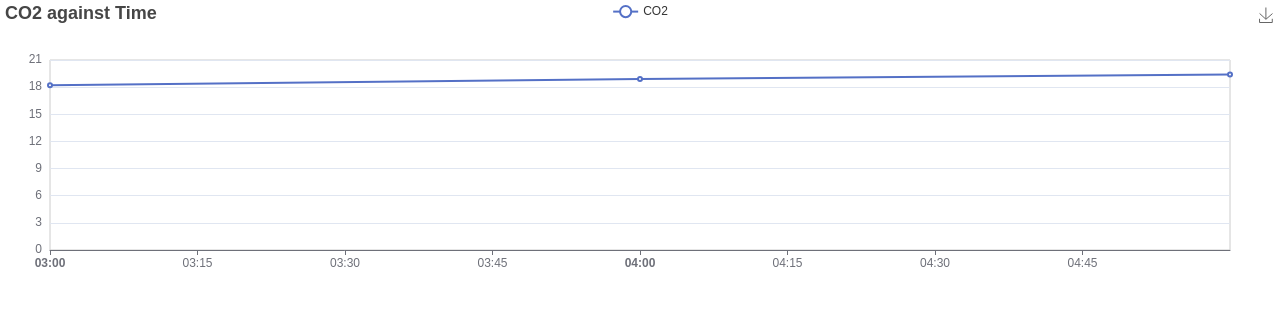
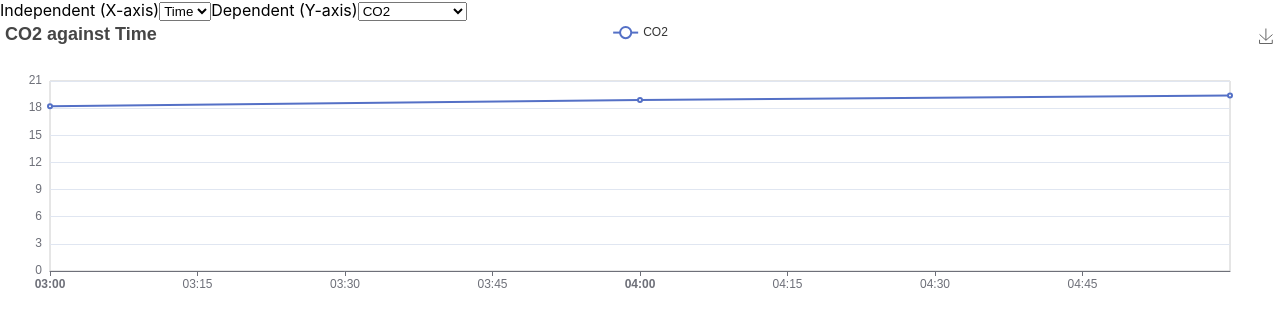
Before and after one commit to jonathandw743/CO2-plotting-for-SAMHE, a React (Create React App) app: page / in a window 1280 px wide. Shown: the top 326 px of the page. Built offline with nearby package versions, Linux system fonts and the light colour scheme.

Commit message:
added dropdown menu for different metrics

```diff
--- a/src/App.jsx
+++ b/src/App.jsx
@@ -1,30 +1,8 @@
 import "./App.css";
 import Page from "./components/Page";
-import { useState } from "react";
 
 function App() {
-    const [plottingData, setPlottingData] = useState([
-        {
-            time: "2022-07-20T03:00:00",
-            val: 18.2,
-        },
-        {
-            time: "2022-07-20T04:00:00",
-            val: 18.9,
-        },
-        {
-            time: "2022-07-20T05:00:00",
-            val: 19.4,
-        },
-    ]);
-    const [plottingOptions, setPlottingOptions] = useState({
-        independentKey: "time",
-        dependentKey: "val",
-        independentName: "Time",
-        dependentName: "CO2",
-    });
-
-    return <Page plottingData={plottingData} plottingOptions={plottingOptions} />;
+	return <Page />;
 }
 
 export default App;
--- a/src/components/Page.jsx
+++ b/src/components/Page.jsx
@@ -1,7 +1,51 @@
 import Plotter from "./Plotter";
+import { useState } from "react";
 
-const Page = ({plottingData, plottingOptions}) => {
-  return <Plotter data={plottingData} options={plottingOptions}/>;
+const Page = () => {
+	const [plottingData, setPlottingData] = useState([
+		{
+			time: "2022-07-20T03:00:00",
+			val: 18.2,
+			val2: 100.3,
+		},
+		{
+			time: "2022-07-20T04:00:00",
+			val: 18.9,
+			val2: 85,
+		},
+		{
+			time: "2022-07-20T05:00:00",
+			val: 19.4,
+			val2: 4,
+		},
+	]);
+	const [plottingIndependentKeys, setPlottingIndependentKeys] = useState({
+		Time: "time",
+	});
+	const [plottingDependentKeys, setPlottingDependentKeys] = useState({
+		CO2: "val",
+		"Another Metric": "val2",
+	});
+	const [plottingOptions, setPlottingOptions] = useState({
+		independentName: "Time",
+		dependentName: "CO2",
+	});
+	const onPlottingIndependentKeyChange = (name) => {
+		setPlottingOptions({ ...plottingOptions, independentName: name });
+	};
+	const onPlottingDependentKeyChange = (name) => {
+		setPlottingOptions({ ...plottingOptions, dependentName: name });
+	};
+	return (
+		<Plotter
+			data={plottingData}
+			options={plottingOptions}
+			independentKeys={plottingIndependentKeys}
+			dependentKeys={plottingDependentKeys}
+			onIndependentKeyChange={onPlottingIndependentKeyChange}
+			onDependentKeyChange={onPlottingDependentKeyChange}
+		/>
+	);
 };
 
 export default Page;
--- a/src/components/Plotter.jsx
+++ b/src/components/Plotter.jsx
@@ -1,53 +1,63 @@
 import ReactECharts from "echarts-for-react";
+import PlottingOptionsEditor from "./PlottingOptionsEditor";
 
-const Plotter = ({data, options}) => {
+const Plotter = ({ data, options, independentKeys, dependentKeys, onIndependentKeyChange, onDependentKeyChange }) => {
+	console.log(independentKeys, dependentKeys);
+	const independentKey = independentKeys[options.independentName];
+	const dependentKey = dependentKeys[options.dependentName];
 	const option = {
 		title: {
-          text: `${options.dependentName} against ${options.independentName}`
+			text: `${options.dependentName} against ${options.independentName}`,
 		},
-        tooltip : {
-          trigger: 'axis'
+		tooltip: {
+			trigger: "axis",
 		},
 		legend: {
 			//   data:['CO2']
 		},
 		toolbox: {
 			feature: {
-            saveAsImage: {}
-          }
+				saveAsImage: {},
+			},
 		},
 		grid: {
-          left: '50',
-          right: '50',
-          bottom: '50',
+			left: "50",
+			right: "50",
+			bottom: "50",
 			//   containLabel: true
 			show: true,
-
 		},
-        xAxis : [
+		xAxis: [
 			{
-            type : 'time',
-          }
+				type: "time",
+			},
 		],
-        yAxis : [
+		yAxis: [
 			{
-            type : 'value'
-          }
+				type: "value",
+			},
 		],
-        series : [
+		series: [
 			{
-            name:'CO2',
-            type:'line',
+				name: options.dependentName,
+				type: "line",
 				// stack: '总量',
 				// areaStyle: {normal: {}},
-            data: data.map((dataPoint) => [
-                dataPoint[options.independentKey],
-                dataPoint[options.dependentKey]
-            ])
-          }
-        ]
+				data: data.map((dataPoint) => [dataPoint[independentKey], dataPoint[dependentKey]]),
+			},
+		],
 	};
-    return <ReactECharts option={option} />;
+	return (
+		<>
+			<PlottingOptionsEditor
+				independentKeys={independentKeys}
+				dependentKeys={dependentKeys}
+				onIndependentKeyChange={onIndependentKeyChange}
+				onDependentKeyChange={onDependentKeyChange}
+			/>
+			<ReactECharts option={option} />
+		</>
+	);
 };
 
 export default Plotter;
--- /dev/null
+++ b/src/components/PlottingOptionsEditor.jsx
@@ -0,0 +1,28 @@
+const PlottingOptionsEditor = ({ independentKeys, dependentKeys, onIndependentKeyChange, onDependentKeyChange }) => {
+	return (
+		<>
+			<label>Independent (X-axis)</label>
+			<select
+				onChange={(event) => {
+          onIndependentKeyChange(event.target.value);
+        }}
+			>
+				{Object.keys(independentKeys).map((name) => (
+					<option value={name}>{name}</option>
+				))}
+			</select>
+			<label>Dependent (Y-axis)</label>
+			<select
+				onChange={(event) => {
+          onDependentKeyChange(event.target.value);
+        }}
+			>
+				{Object.keys(dependentKeys).map((name) => (
+					<option value={name}>{name}</option>
+				))}
+			</select>
+		</>
+	);
+};
+
+export default PlottingOptionsEditor;
```
Lines whose indentation alone changed are shown as unchanged.
